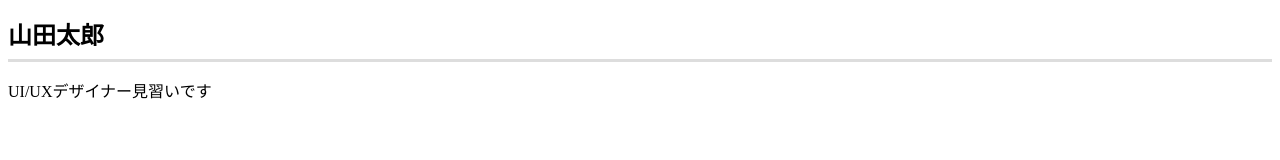
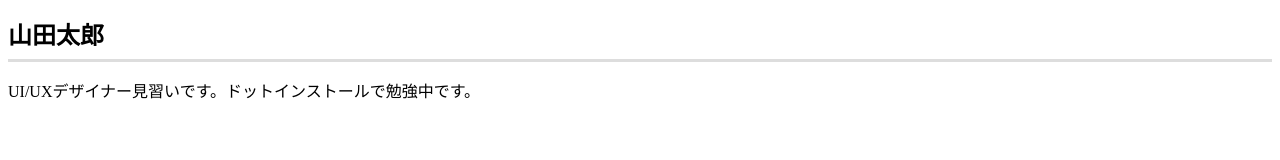
Before and after one commit to saito-campus/dotinstalls.github.io, a plain HTML site: page index.html in a window 1280 px wide. Drawn offline with Linux system fonts and the light colour scheme.

Commit message:
Add files via upload

```diff
--- a/index.html
+++ b/index.html
@@ -6,5 +6,5 @@
   <link rel="stylesheet" href="css/styles.css">
   </head>
 <h1>山田太郎</h1>
-<p>UI/UXデザイナー見習いです</p>
+<p>UI/UXデザイナー見習いです。ドットインストールで勉強中です。</p>
 </html>
```
